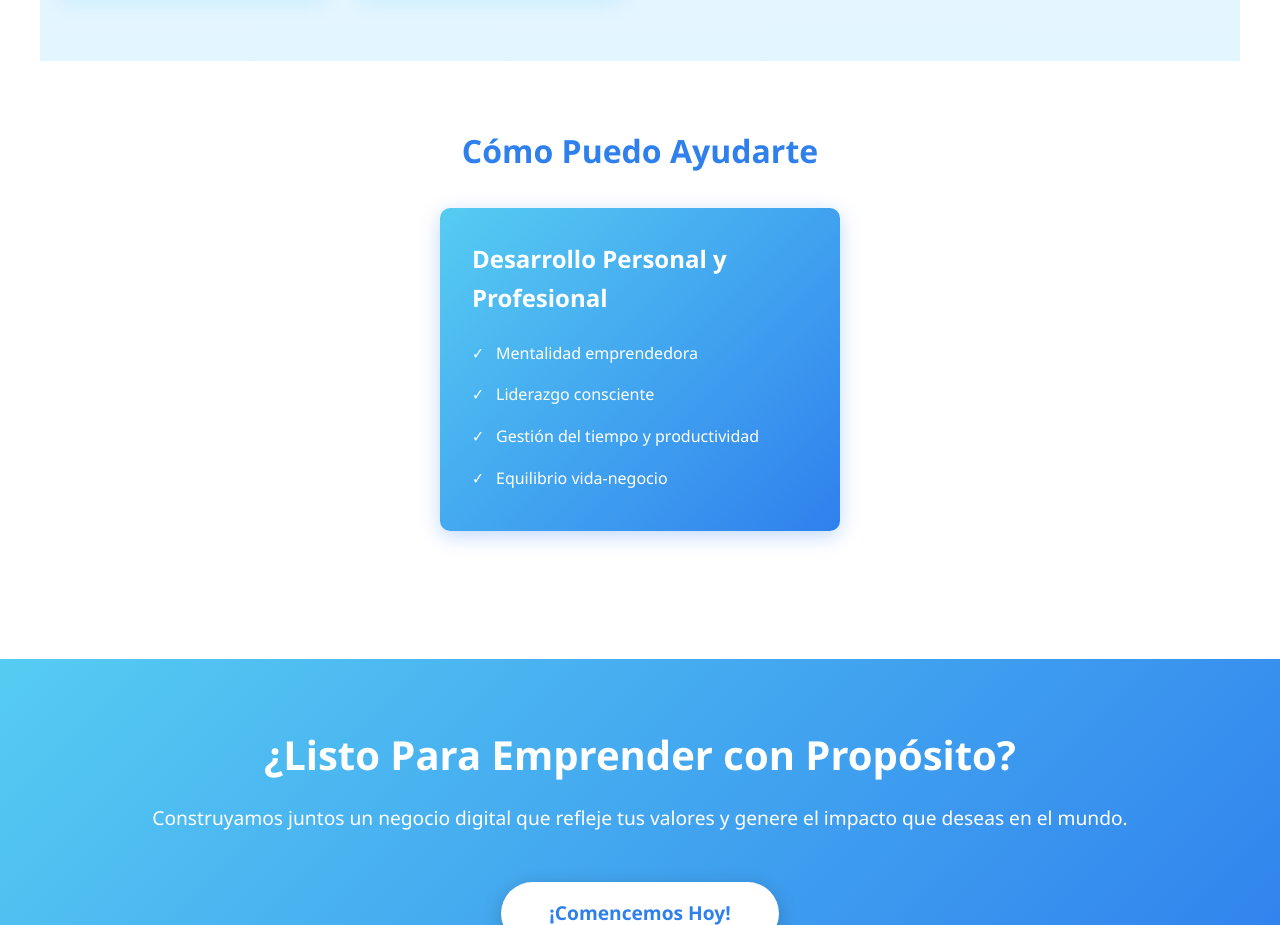
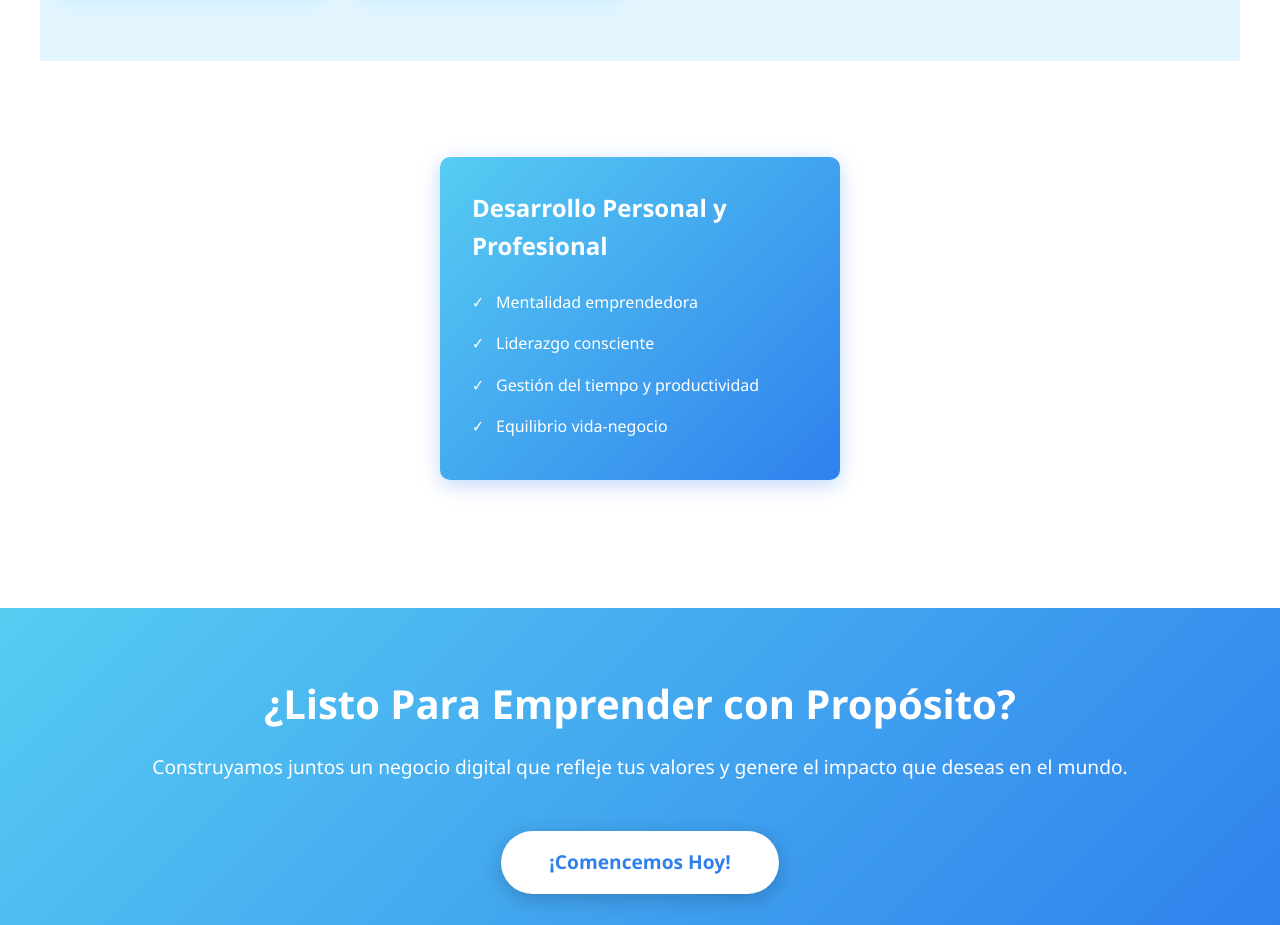
Before and after one commit to neylinveronicazavalaperozo-bot/emprendimiento-digital-con-proposito, a plain HTML site: page index.html in a window 1280 px wide. Shown: the part 1921-2846 px from the top of the page. Drawn offline with Linux system fonts and the light colour scheme.

Commit message:
Eliminar título Cómo Puedo Ayudarte

```diff
--- a/index.html
+++ b/index.html
@@ -346,7 +346,6 @@
     </section>
 
     <section id="servicios">
-        <h2>Cómo Puedo Ayudarte</h2>
         <div class="services-grid">
             <div class="service-card">
                 <h3>Desarrollo Personal y Profesional</h3>
```
